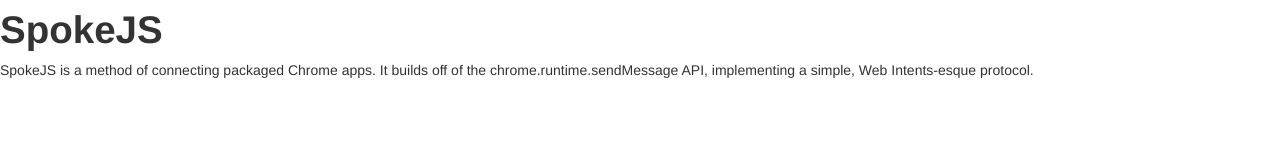
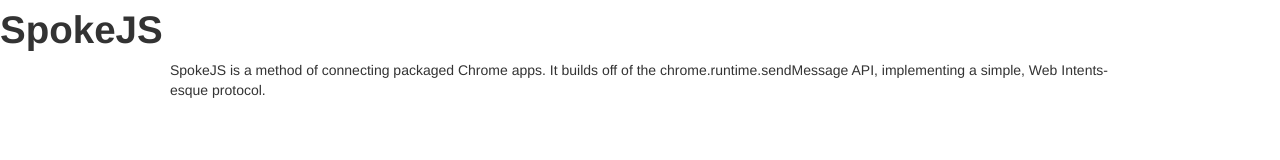
Before and after one commit to itsjoesullivan/spokejs.com, a plain HTML site: page src/index.html in a window 1280 px wide. Drawn offline with Linux system fonts and the light colour scheme.

Commit message:
minor html

```diff
--- a/src/index.html
+++ b/src/index.html
@@ -7,8 +7,10 @@
 <div id="banner">
     <h1>SpokeJS</h1>
 </div>
+<div class="container">
 <div class="content">
-    SpokeJS is a method of connecting packaged Chrome apps. It builds off of the chrome.runtime.sendMessage API, implementing a simple, Web Intents-esque protocol.
+<p>    SpokeJS is a method of connecting packaged Chrome apps. It builds off of the chrome.runtime.sendMessage API, implementing a simple, Web Intents-esque protocol.</p>
+</div>
 </div>
 </body>
 </html>
```
